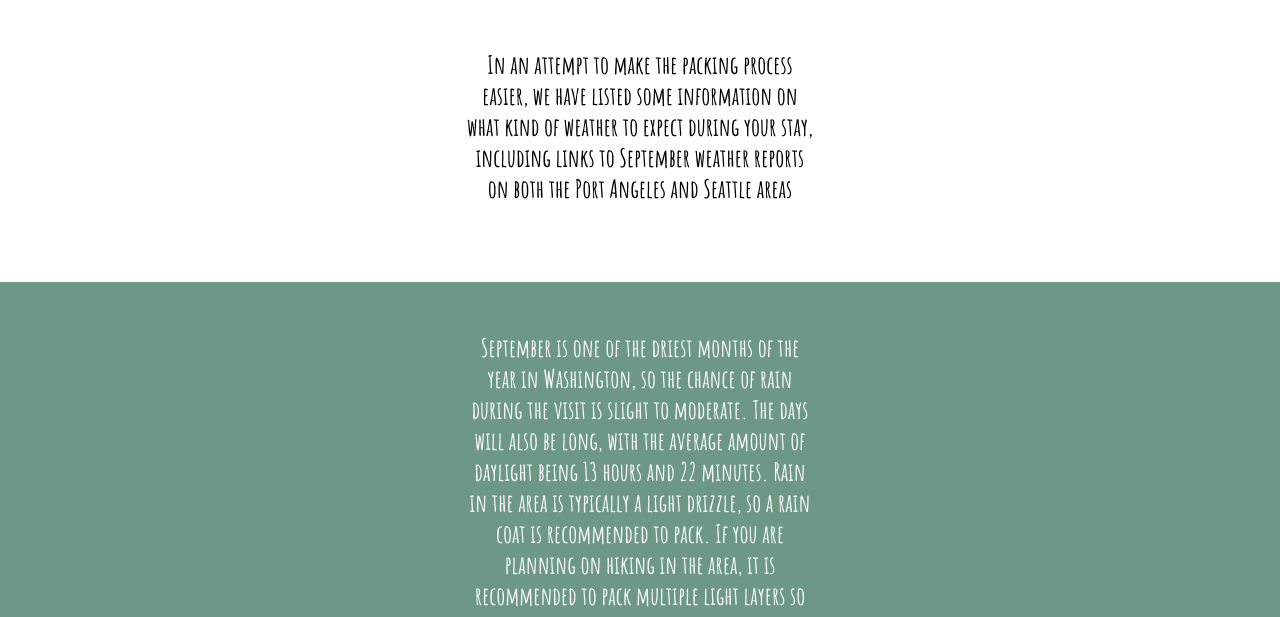
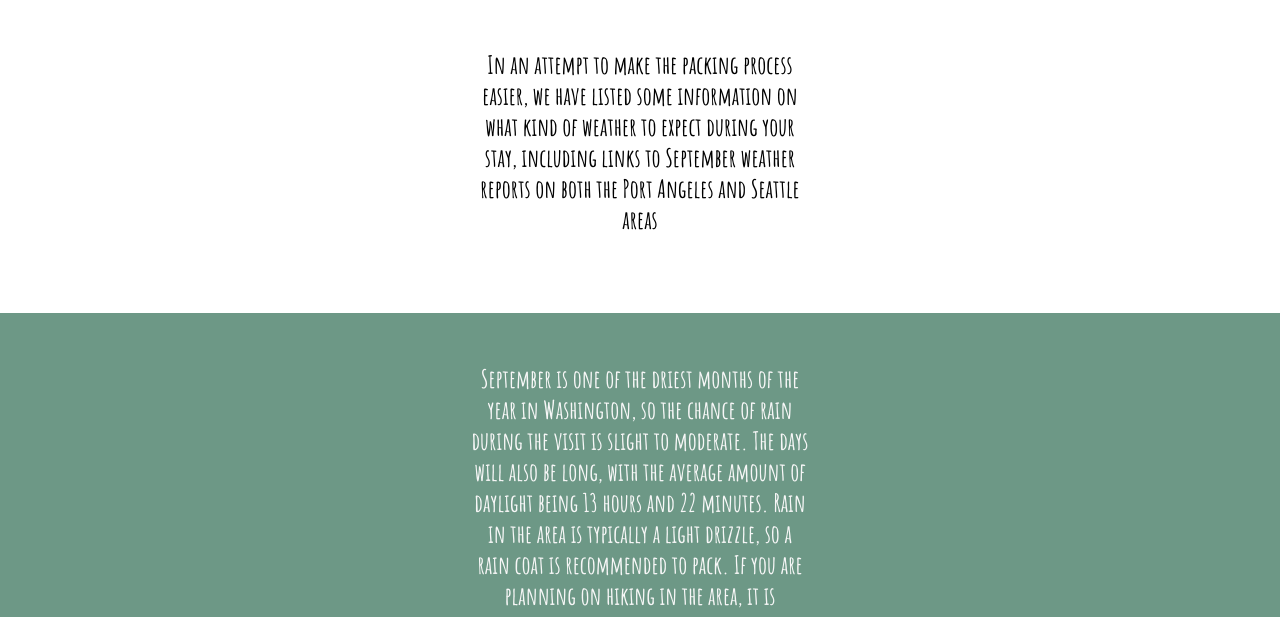
Before and after one commit to SaigeP07/Wedding-Guide, a website: page weather.html in a window 1280 px wide. Shown: the part 183-800 px from the top of the page. Drawn offline with Linux system fonts and the light colour scheme.

Commit message:
adjust weather-text id

```diff
--- a/style.css
+++ b/style.css
@@ -274,7 +274,7 @@ strong > .msg-stay{
 
 #weather-text {
     font-size: 25px;
-    width: 350px;
+    width: 338px;
 }
 
 .report-text {
```
Also changed, not shown: stay.html (+1 -1 lines).
